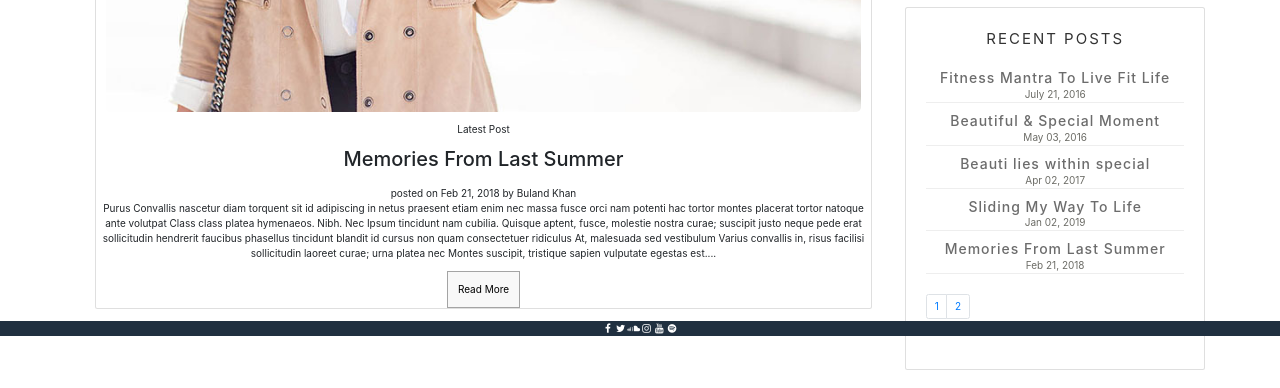
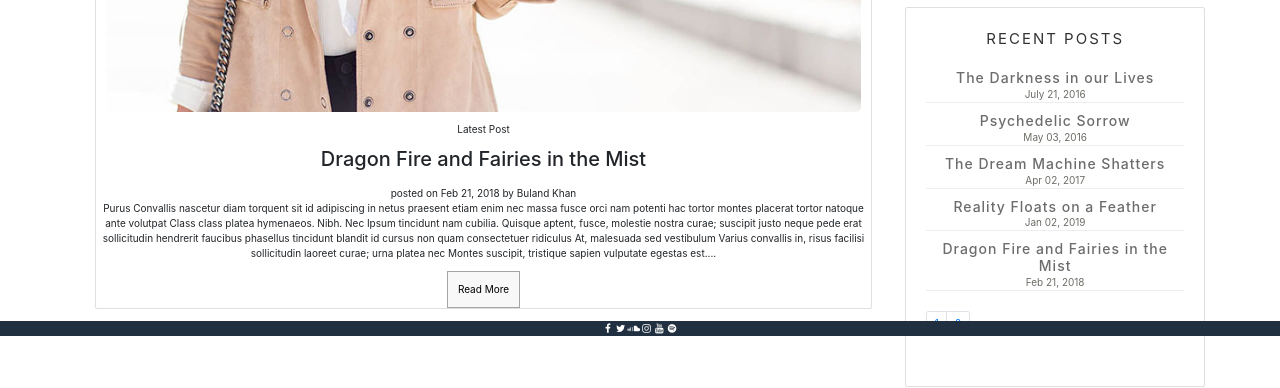
Before and after one commit to lamcnguyen89/Midnight-Machine, a React (Create React App) app in the folder frontend/: page /bloghome in a window 1280 px wide. Shown: the part 464-852 px from the top of the page. Built offline with nearby package versions, Linux system fonts and the light colour scheme.

Commit message:
Have an issue now where clicking on the number won't automatically change the current page

```diff
--- a/frontend/src/components/Pagination.js
+++ b/frontend/src/components/Pagination.js
@@ -12,7 +12,7 @@ const Pagination = ({ postsPerPage, totalPosts, paginate }) => {
       <ul className='pagination'>
         {pageNumbers.map(number => (
           <li key={number} className='page-item'>
-            <a onClick={() => paginate(number)} href='!#' className='page-link'>
+            <a onClick={() => paginate(number)} href='/bloghome' className='page-link'>
               {number}
             </a>
           </li>
--- a/frontend/src/components/Sidebar.js
+++ b/frontend/src/components/Sidebar.js
@@ -13,7 +13,7 @@ import Pagination from './Pagination';
 const Sidebar = (props) => {
 
     const [posts, setPosts] = useState([]);
-    const [currentPage, setCurrentPage] = useState(1);
+    const [currentPage, setCurrentPage] = useState(2);
     const [postsPerPage] = useState(5);
 
 
@@ -21,6 +21,16 @@ const Sidebar = (props) => {
         const posts = blogPost.data;
         setPosts(posts);
     }, [posts]);
+
+    // useEffect(() => {
+    //     const fetchPosts = async () => {
+    //       setLoading(true);
+    //       const posts = await blogPost.data
+    //       setPosts(posts);
+    //       setLoading(false);
+    //     };
+    //     fetchPosts();
+    // }, []);
 
     // Get current posts
     const indexOfLastPost = currentPage * postsPerPage;
@@ -61,19 +71,6 @@ const Sidebar = (props) => {
 
                 <div className="recentPosts">
 
-                    {/* {
-                        posts.map(post => {
-                            return (
-                                <NavLink key={post.id} to={`/post/${post.slug}`}>
-                                    <div className="recentPost">
-                                        <h3>{post.blogTitle}</h3>
-                                        <span>{post.postedOn}</span>
-                                    </div>
-                                </NavLink>
-
-                            );
-                        })
-                    } */}
                     {
                         currentPosts.map(post => {
                             return (
@@ -83,7 +80,6 @@ const Sidebar = (props) => {
                                         <span>{post.postedOn}</span>
                                     </div>
                                 </NavLink>
-
                             );
                         })
                     }
--- a/frontend/src/data/blog.json
+++ b/frontend/src/data/blog.json
@@ -66,10 +66,10 @@
             "blogVideo": "https://www.youtube.com/embed/5wMNdGQTh90"
         },
         {
-            "id": 1,
+            "id": 6,
             "blogCategory": "Featured",
-            "blogTitle" : "Fitness Mantra To Live Fit Life",
-            "slug": "fitness-mantra-to-live-fit-life",
+            "blogTitle" : "The Darkness in our Lives",
+            "slug": "the-darkness-in-our-lives",
             "postedOn": "July 21, 2016",
             "author": "Faiz Khan",
             "blogImage": "fitness-blog-post.jpg",
@@ -79,10 +79,10 @@
             "blogVideo": "https://www.youtube.com/embed/5wMNdGQTh90"
         },
         {
-            "id" : 2,
+            "id" : 7,
             "blogCategory": "Simple",
-            "blogTitle": "Beautiful & Special Moment",
-            "slug": "beautiful-and-special-moment",
+            "blogTitle": "Psychedelic Sorrow",
+            "slug": "psychedelic-sorrow",
             "postedOn": "May 03, 2016",
             "author": "Rizwan Khan",
             "blogImage": "beautiful-&-simple.jpg",
@@ -92,10 +92,10 @@
             "blogVideo": "https://www.youtube.com/embed/5wMNdGQTh90"
         },
         {
-            "id": 3,
+            "id": 8,
             "blogCategory": "Simple",
-            "blogTitle": "Beauti lies within special",
-            "slug": "beauti-lies-within-special",
+            "blogTitle": "The Dream Machine Shatters",
+            "slug": "the-dream-machine-shatters",
             "postedOn": "Apr 02, 2017",
             "author": "Hasina Shaikh",
             "blogImage": "affection-baby-baby-girl-beautiful-377058.jpg",
@@ -105,10 +105,10 @@
             "blogVideo": "https://www.youtube.com/embed/5wMNdGQTh90"
         },
         {
-            "id": 4,
+            "id": 9,
             "blogCategory": "Featured",
-            "blogTitle": "Sliding My Way To Life",
-            "slug": "sliding-my-way-to-life",
+            "blogTitle": "Reality Floats on a Feather",
+            "slug": "reality-floats-on-a-feather",
             "postedOn": "Jan 02, 2019",
             "author": "Rizwan Khan",
             "blogImage": "cestovat-chladny-dno-jednoduchost-2868847.jpg",
@@ -118,10 +118,10 @@
             "blogVideo": "https://www.youtube.com/embed/5wMNdGQTh90"
         },
         {
-            "id": 5,
+            "id": 10,
             "blogCategory": "Fashion",
-            "blogTitle": "Memories From Last Summer",
-            "slug": "memories-from-last-summer",
+            "blogTitle": "Dragon Fire and Fairies in the Mist",
+            "slug": "dragon-fire-and-fairies-in-the-mist",
             "postedOn": "Feb 21, 2018",
             "author": "Buland Khan",
             "blogImage": "memories-from.jpg",
```
